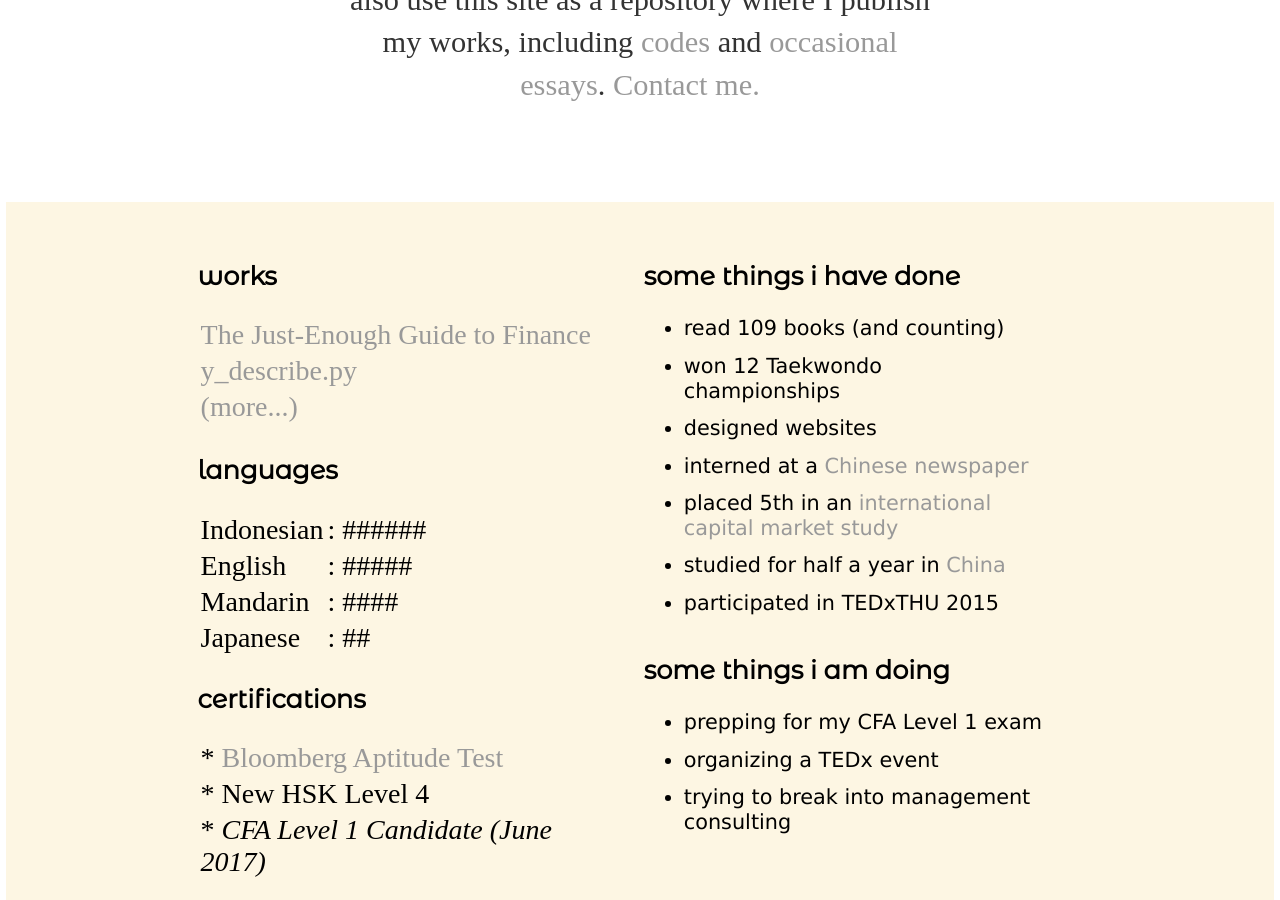
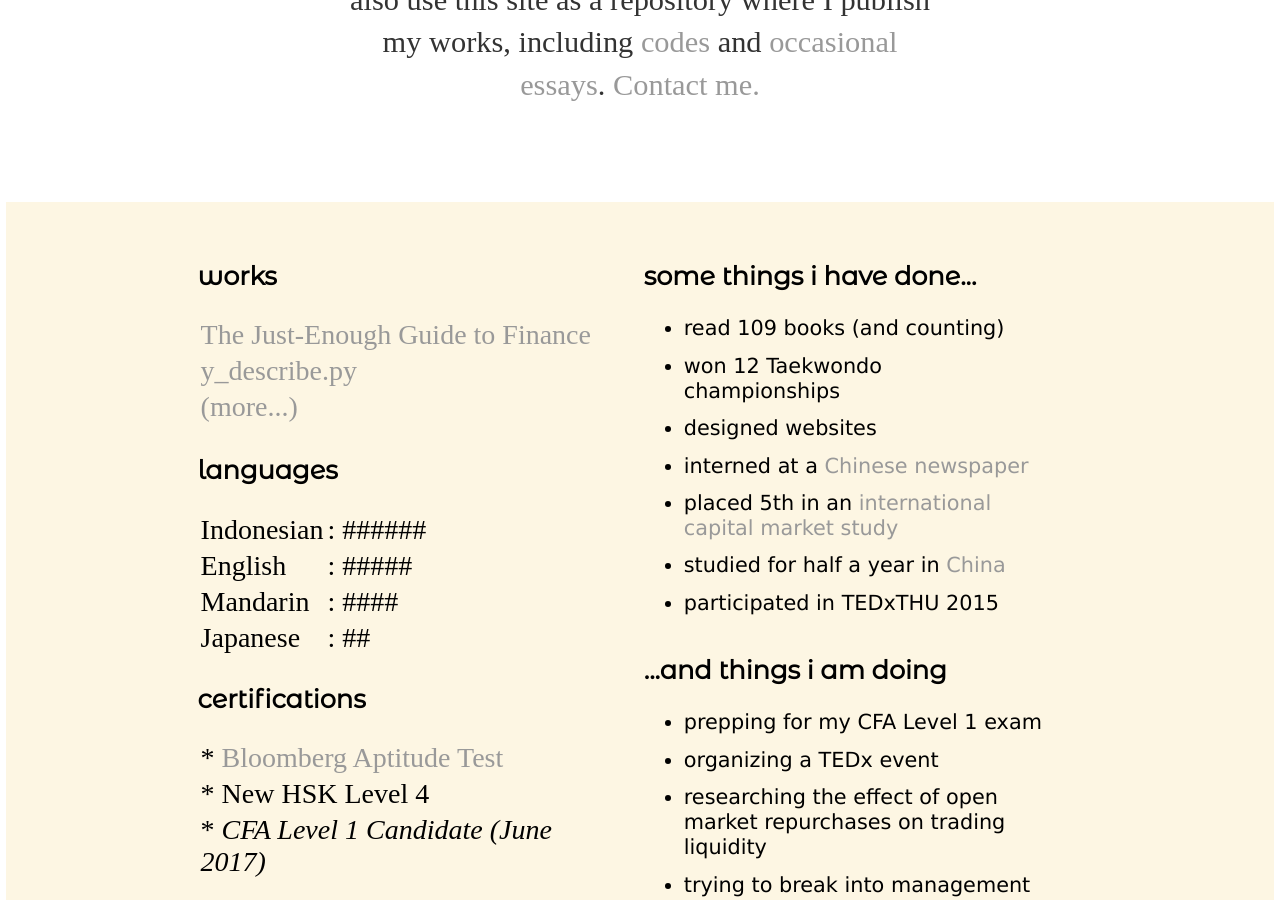
Before and after one commit to ryanjonathanb/ryanjonathanb.github.io, a Jekyll site: the page built from index.html, in a window 1280 px wide and 900 px high, scrolled down 2826 px. Built offline with Jekyll 4.4.1, drawn with Linux system fonts in a browser that asks for light colours; some web fonts are replaced.

Commit message:
homepage

```diff
--- a/index.html
+++ b/index.html
@@ -87,7 +87,7 @@ title: ryanjonathanb - Ryan Jonathan Budiman
 			</p>
 		</div>
 		<div style="width: 45%; float: left;">
-			<h3>some things i have done</h3>
+			<h3>some things i have done...</h3>
             <style>
                 li {
                     padding-bottom: 0.6em;
@@ -102,7 +102,7 @@ title: ryanjonathanb - Ryan Jonathan Budiman
 					<li>studied for half a year in <a href="http://www.tsinghua.edu.cn/publish/newthuen/" target="blank">China</a></li>
 					<li>participated in TEDxTHU 2015</li>
             </ul>
-			<h3>some things i am doing</h3>
+			<h3>...and things i am doing</h3>
             <style>
                 li {
                     padding-bottom: 0.6em;
@@ -111,6 +111,7 @@ title: ryanjonathanb - Ryan Jonathan Budiman
 			<ul class="homepage" style="line-height: 1.2em; font-family: verdana; font-size: 1.3em;">
 					<li>prepping for my CFA Level 1 exam</li>
 					<li>organizing a TEDx event</li>
+					<li>researching the effect of open market repurchases on trading liquidity</li>
 					<li>trying to break into management consulting</li>
             </ul>
 		</div>
```
